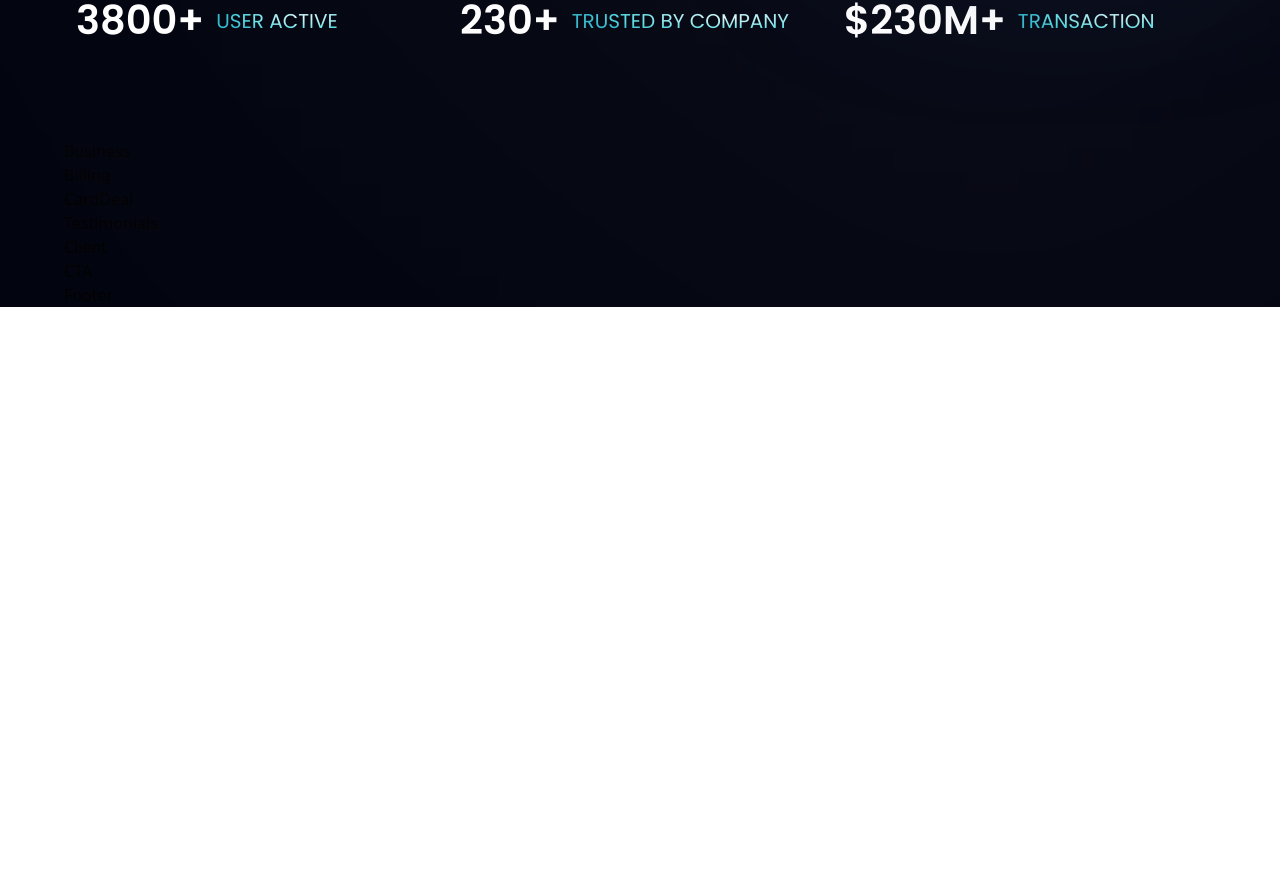
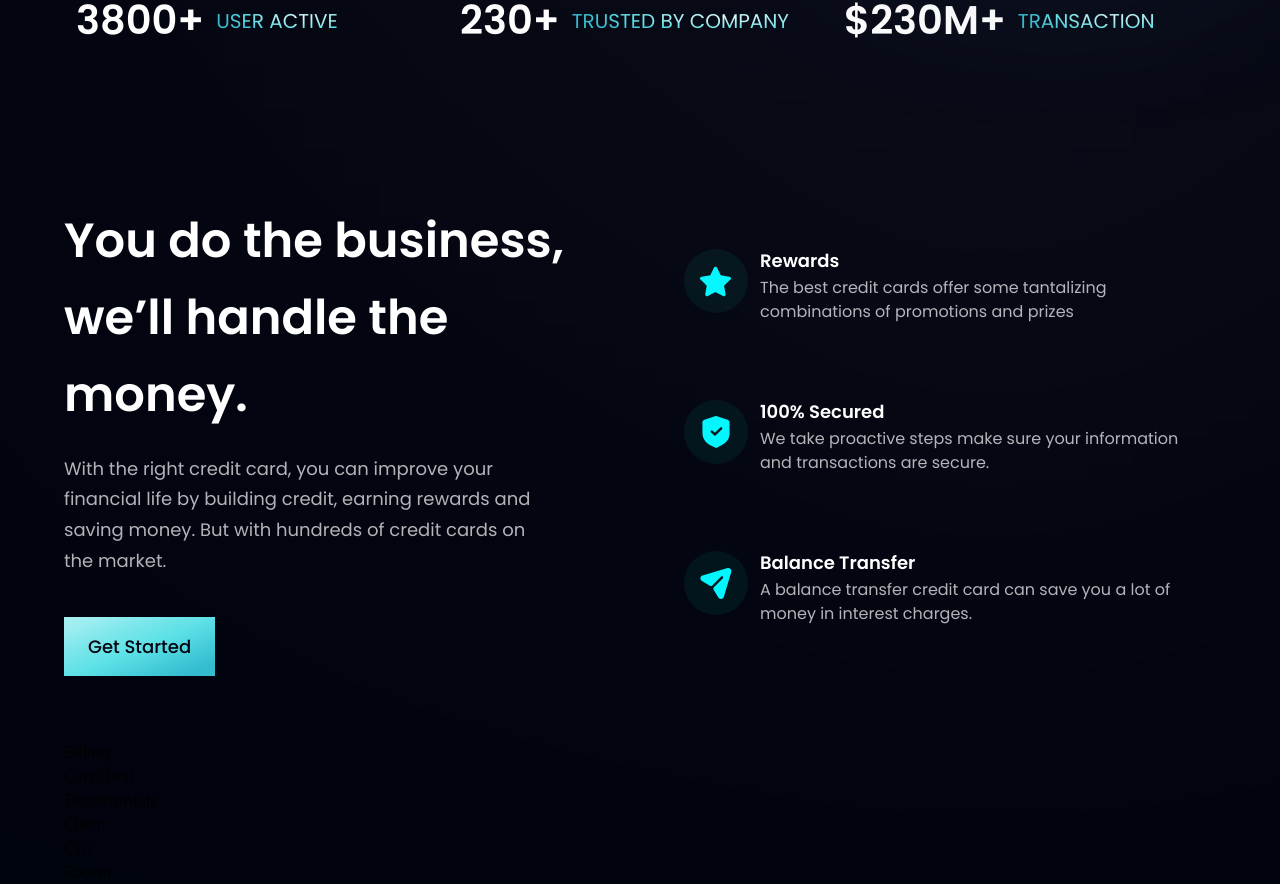
Before and after one commit to pedroseibel/modern-bank-app, a React (Vite) app: page / in a window 1280 px wide. Shown: the part 806-1690 px from the top of the page. Before the commit the page ends 1113 px from the top, so only its background shows below. Built offline with nearby package versions, Linux system fonts and the light colour scheme.

Commit message:
Business section functionality + styling

```diff
--- a/src/components/Business.jsx
+++ b/src/components/Business.jsx
@@ -1,8 +1,34 @@
-import React from 'react'
+import { features } from "../constants";
+import styles, { layout } from "../style";
+import Button from "./Button";
+
+const FeatureCard = ({icon, title, content, index}) => (
+  <div className={`flex flex-row p-6 rounded-[20px] ${index !== features.length - 1 ? "mb-6" : "mb-0"} feature-card`}>
+    <div className={`w-[64px] h-[64px] rounded-full ${styles.flexCenter} bg-dimBlue`}>
+      <img src={icon} alt="icon" className="w-[50%] h-[50%] object-contain" />
+    </div>
+    <div className="flex-1 flex flex-col ml-3">
+      <h4 className="font-poppins font-semibold text-white text-[18px] leading-[23px] mb-1">{title}</h4>
+      <p className="font-poppins font-normal text-dimWhite text-[16px] leading-[24px] mb-1">{content}</p>
+    </div>
+  </div>
+)
 
 const Business = () => {
   return (
-    <div>Business</div>
+    <section id="features" className={layout.section}>
+      <div className={layout.sectionInfo}>
+        <h2 className={styles.heading2}>You do the business, <br className="sm:block hidden"/> we’ll handle the money.</h2>
+        <p className={`${styles.paragraph} max-w-[470px] mt-5`}>With the right credit card, you can improve your financial life by building credit, earning rewards and saving money. But with hundreds of credit cards on the market.</p>
+        <Button styles="mt-10"/>
+      </div>
+
+      <div className={`${layout.sectionImg} flex-col`}>
+        {features.map((feature, index) => (
+          <FeatureCard key={feature.id} {...feature} index={index}/>
+        ))}
+      </div>
+    </section>
   )
 }
 
--- a/src/components/Button.jsx
+++ b/src/components/Button.jsx
@@ -1,8 +1,10 @@
 import React from 'react'
 
-const Button = () => {
+const Button = ({styles}) => {
   return (
-    <div>Button</div>
+    <button type='button' className={`py-4 px-6 bg-blue-gradient font-poppins font-medium text-[18px] text-primary outline-none ${styles}`}>
+      Get Started
+    </button>
   )
 }
 
```
